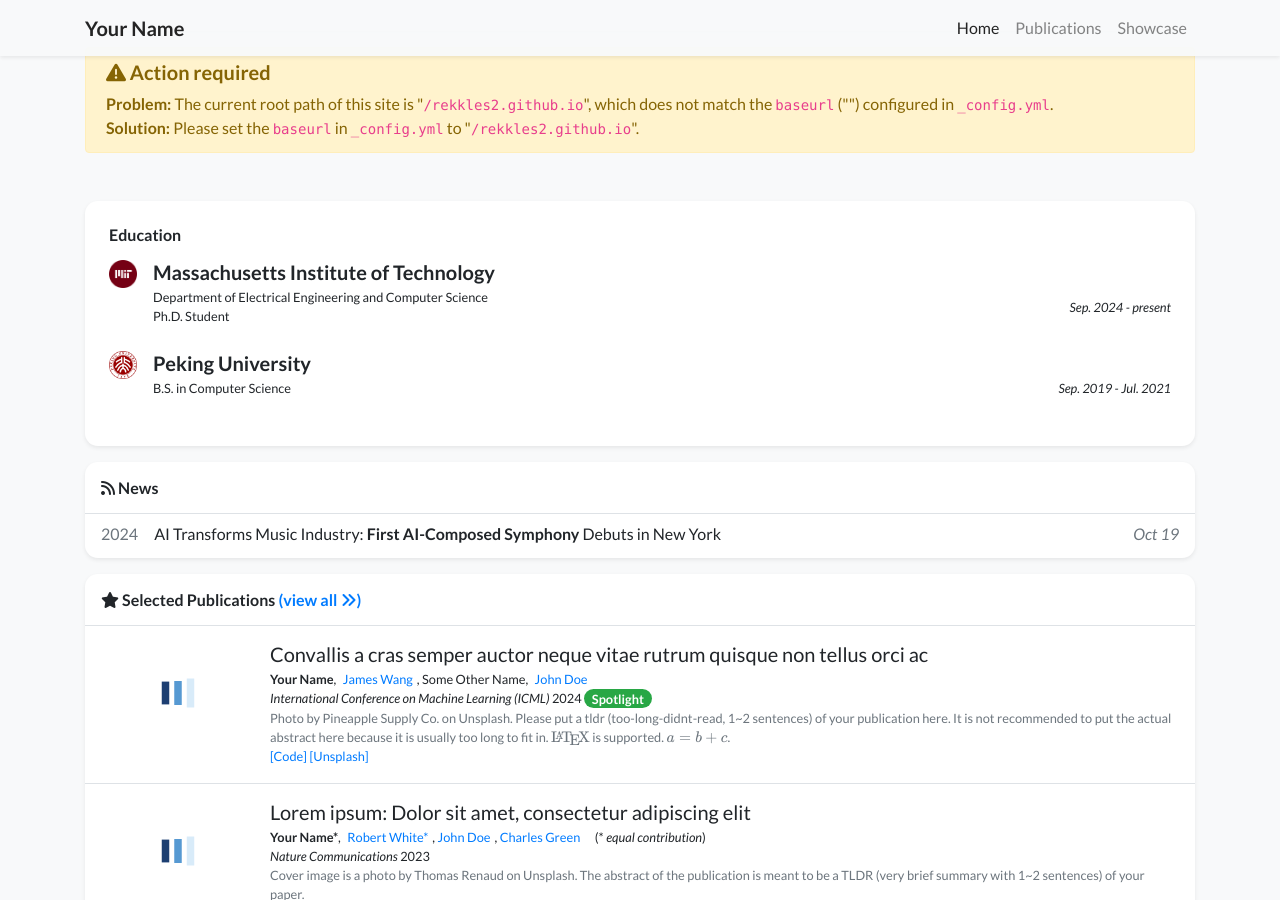
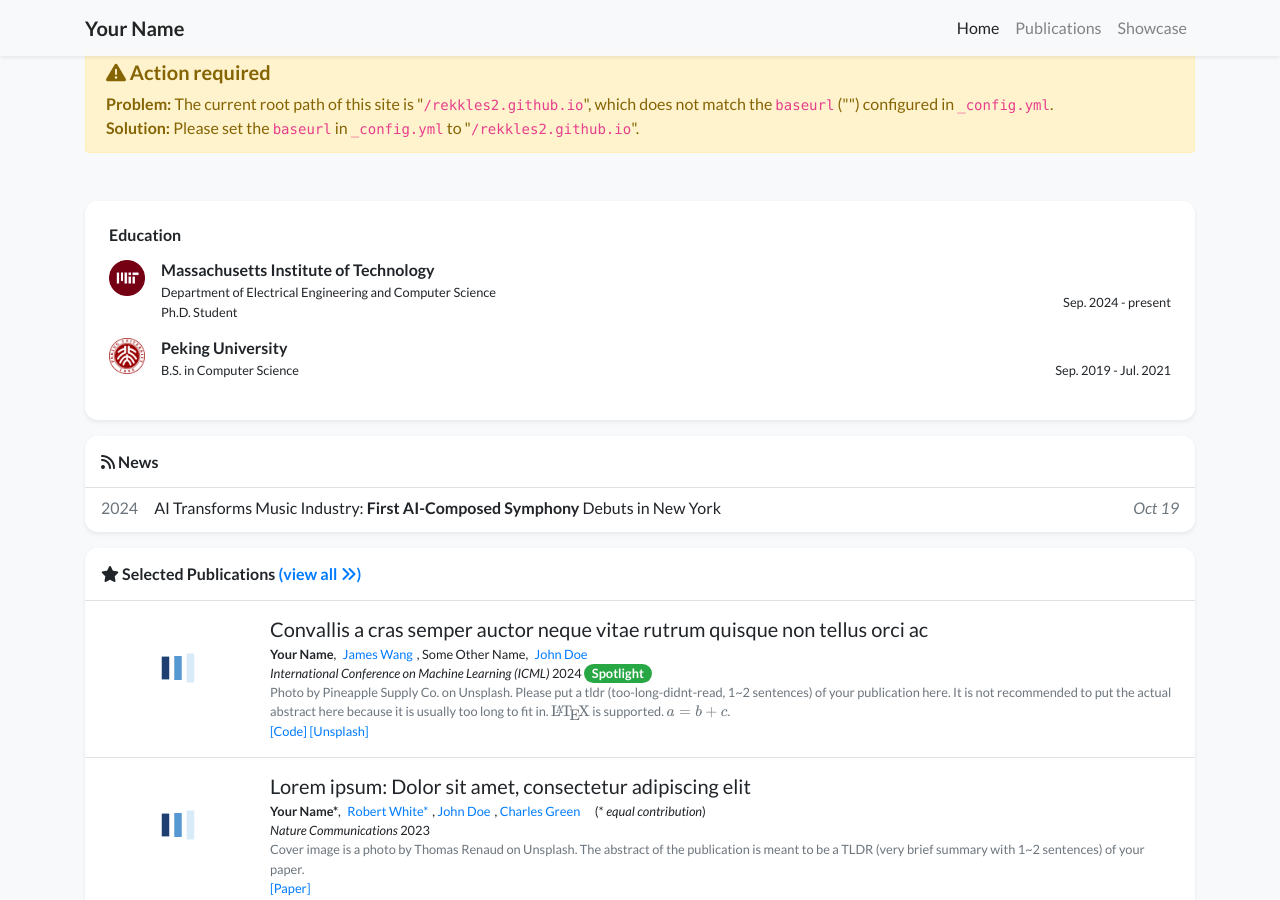
Before and after one commit to rekkles2/rekkles2.github.io, a Jekyll site: the page built from index.html, in a window 1280 px wide and 900 px high, scrolled down 476 px. Built offline with Jekyll 4.4.1, drawn with Linux system fonts in a browser that asks for light colours; nearby versions of some CDN libraries; a style sheet for code colours, icons or effects is not loaded.

Commit message:
Update experience_card.html

```diff
--- a/_includes/widgets/experience_card.html
+++ b/_includes/widgets/experience_card.html
@@ -5,14 +5,14 @@
         <h6 class="mb-3">Education</h6>
         <ul class="list-unstyled">
           {% for item in site.data.profile.education %}
-          <li class="media mb-4">
-            <img src="{{ item.logo | relative_url }}" alt="{{ item.name }}" style="width: 28px; height: 28px;" class="mr-3">
+          <li class="media mb-3">
+            <img src="{{ item.logo | relative_url }}" alt="{{ item.name }}" style="width: 36px; height: 36px;" class="mr-3">
             <div class="media-body">
-              <h5 class="mt-0 mb-0 font-weight-bold">{{ item.name }}</h5>
+              <h6 class="mt-0 mb-0 font-weight-bold">{{ item.name }}</h6>
               <div class="small text-muted">{{ item.dept }}</div>
               <div class="small mt-1 d-flex justify-content-between align-items-center">
                 <span>{{ item.position }}</span>
-                <em class="text-right">{{ item.date }}</em>
+                <span class="text-right">{{ item.date }}</span>
               </div>
             </div>
           </li>
```
